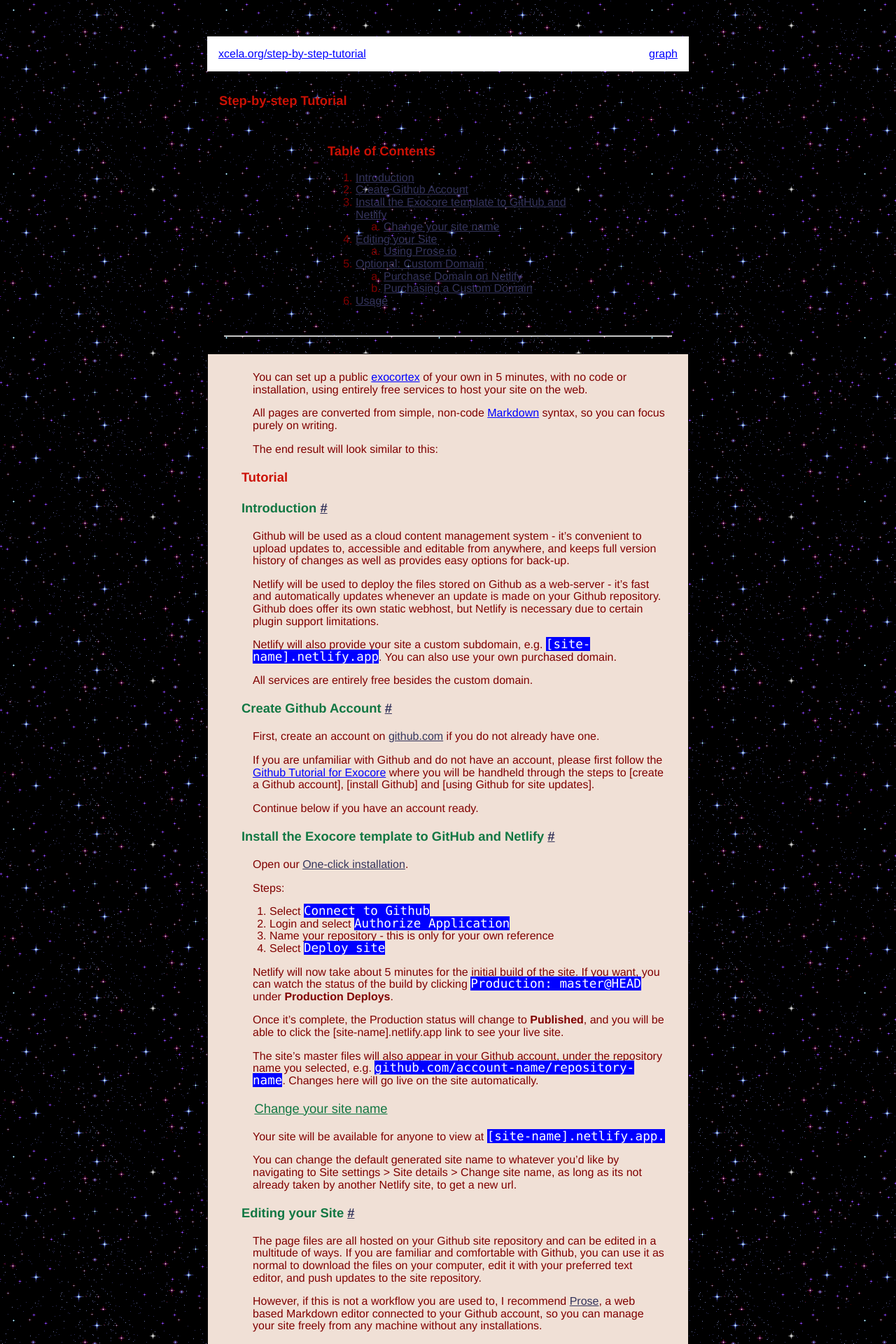
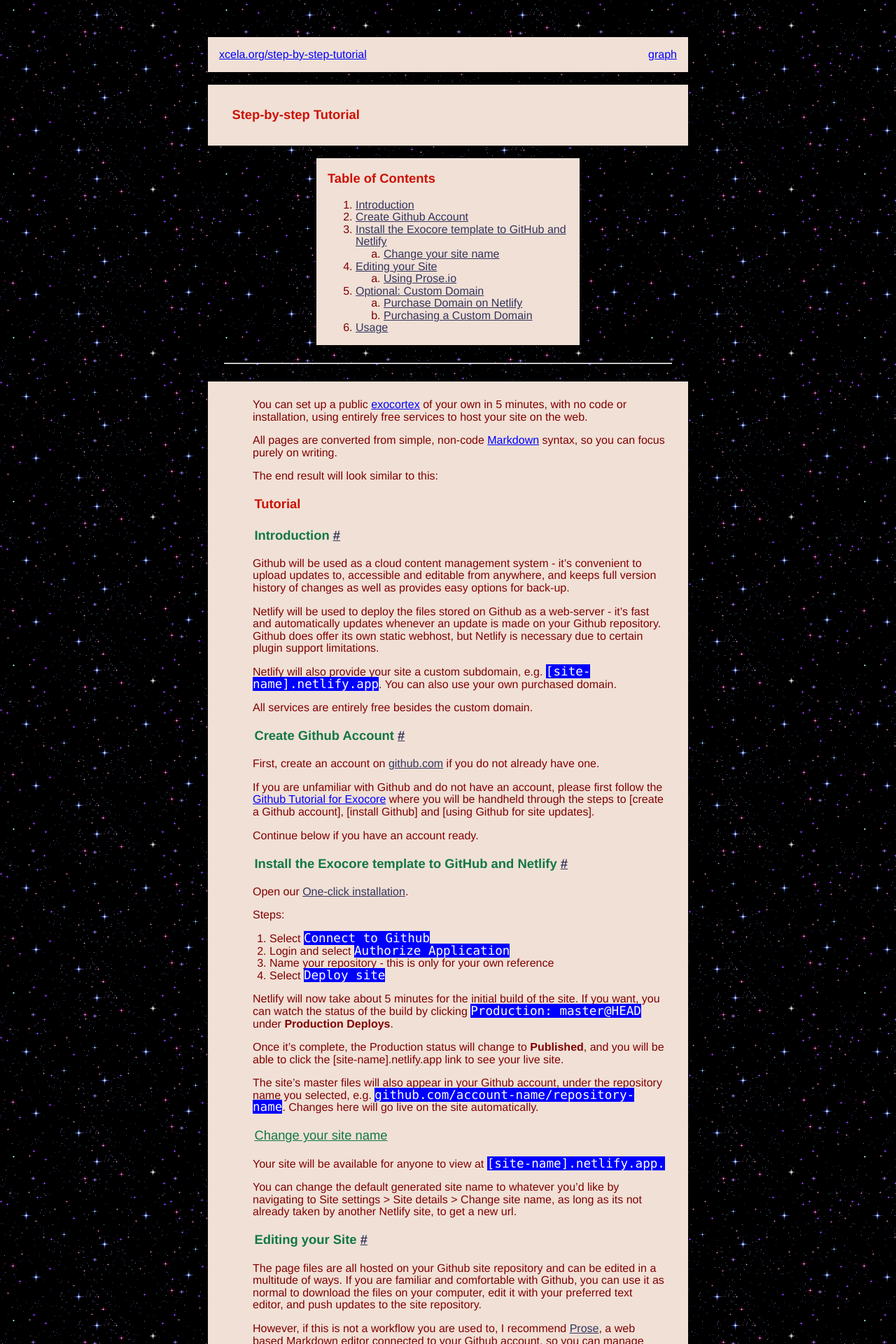
Before and after one commit to xcela/Exocore, a Jekyll site: the page built from _notes/step by step tutorial.md, in a window 1280 px wide. Shown: the top 1920 px of the page at 70% size. Built offline with Jekyll 4.4.1, drawn with Linux system fonts in a browser that asks for light colours.

Commit message:
Update _yotsuba.scss

```diff
--- a/_sass/_yotsuba.scss
+++ b/_sass/_yotsuba.scss
@@ -71,15 +71,15 @@ h1,h2,h3,h4,h5,h6 {
   padding-bottom: 0;
   font-size:1.15em;
   margin:1em;
-  margin-left:0em;
+  margin-left:1em;
    text-align:left
 }
 
-.title-text { color:#cc1105; font-weight:bold; margin:0em; line-height:1em;}
+.title-text { color:#cc1105; font-weight:bold; line-height:1em;}
 
 h1 {color:#cc1105; font-weight:bold; }
 h2 {color:#117743; font-weight:normal; font-weight:bold;}
-h3 {color:#117743;font-weight:normal; text-decoration:underline;text-align:left; margin-left:1em;}
+h3 {color:#117743;font-weight:normal; text-decoration:underline;text-align:left;}
 h4 {text-transform:none;font-weight:normal; font-size:1em; text-align:left}
 
 code {
@@ -137,11 +137,13 @@ nav a {
 
 .title {
   border: $color-border; padding: 1em;
+  background-color: $background;
   margin-bottom:1em;
 }
 
 nav {
- background-color: white;
+  background-color: $background;
+  border: $color-border; padding: 1em;
  color: blue;
  font-weight: normal;
  padding: 1em;
@@ -243,6 +245,7 @@ nav {
 /* Table of Contents */
 .toc-container{
   border: $color-border;
+  background-color: $background;
   padding: 1em;
   padding-bottom: 0em;
   margin: 1em;
```
